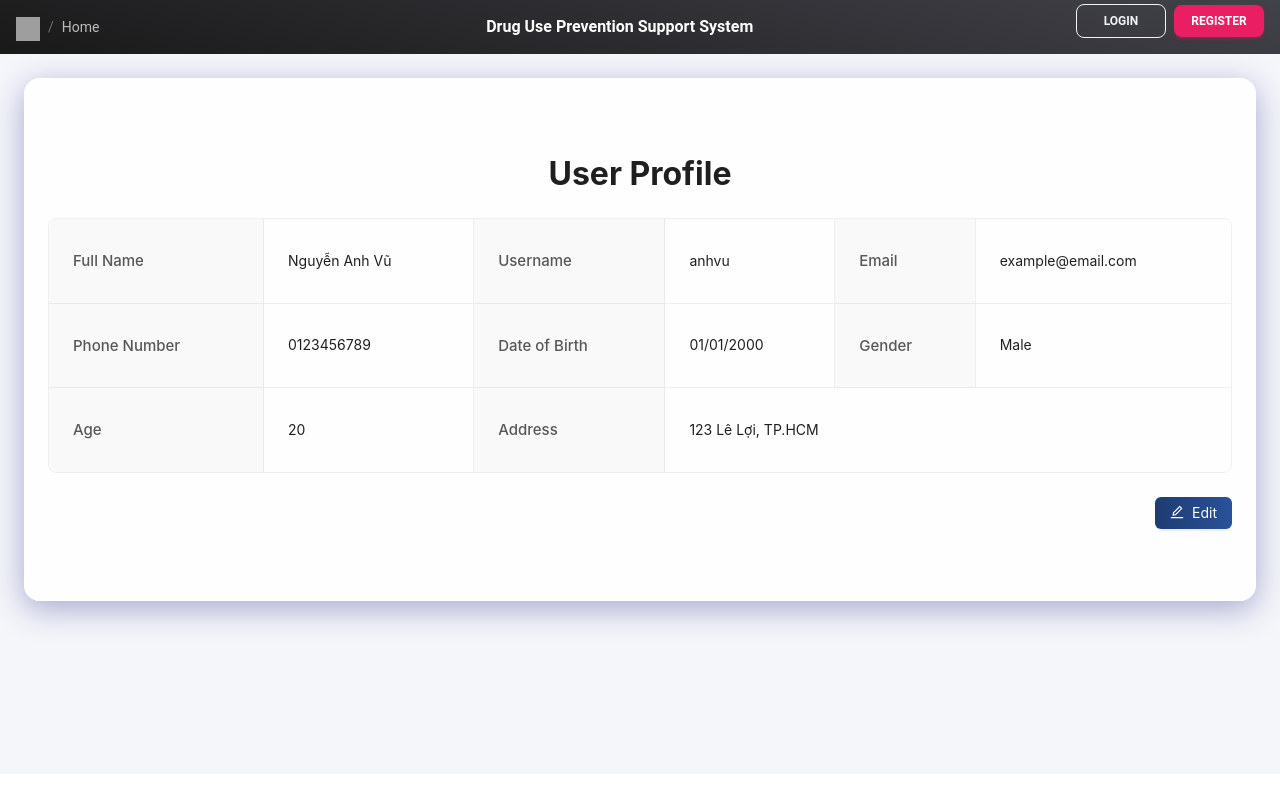
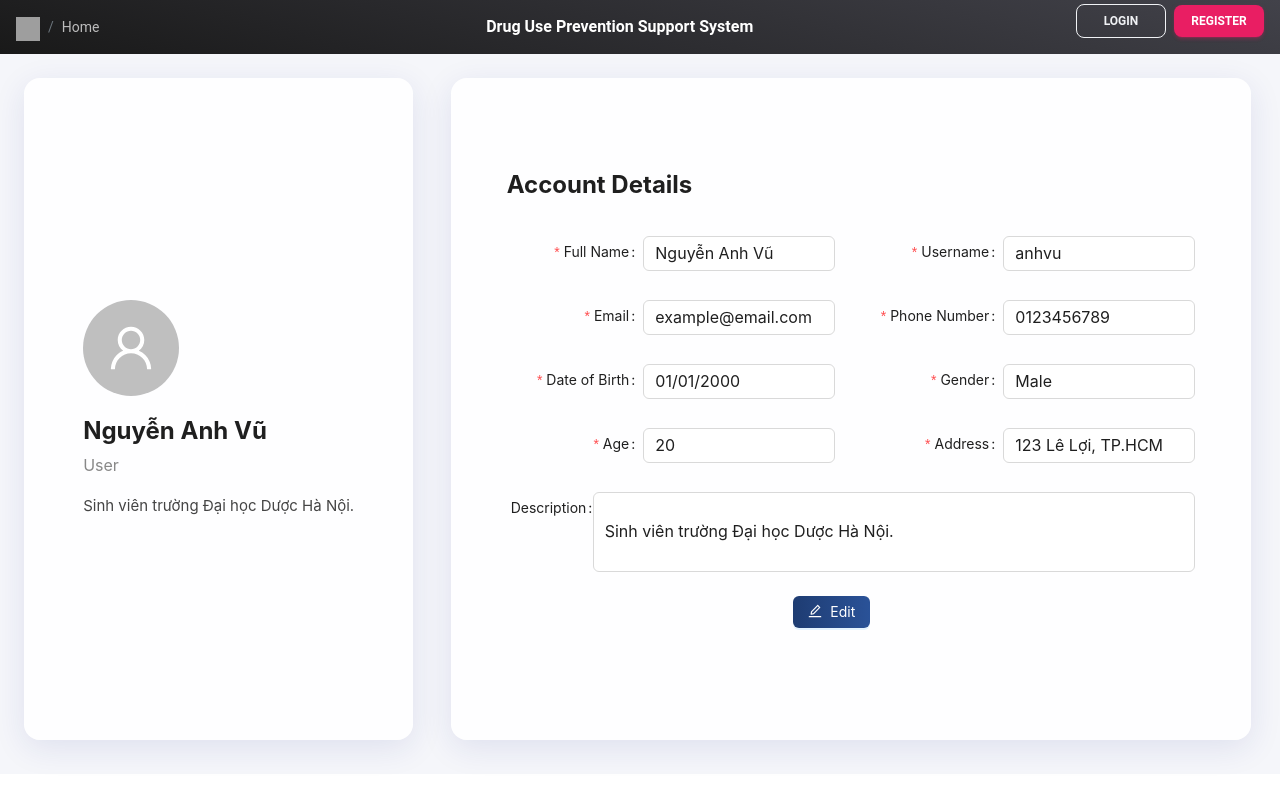
Before and after one commit to Summer2025SWP391-SE1832-Group3/DRUGS_FE, a React (Vite) app: page /profile in a window 1280 px wide. Built offline with nearby package versions, Linux system fonts and the light colour scheme; grey boxes are pictures that could not be loaded.

Commit message:
Recreate profile and register

```diff
--- a/src/pages/Profile.jsx
+++ b/src/pages/Profile.jsx
@@ -1,6 +1,6 @@
 import React, { useState } from 'react';
-import { Descriptions, Button, Input, message, Space, Card, DatePicker, Select, Form } from 'antd';
-import { EditOutlined, SaveOutlined } from '@ant-design/icons';
+import { Descriptions, Button, Input, message, Space, Card, DatePicker, Select, Form, Row, Col, Avatar } from 'antd';
+import { EditOutlined, SaveOutlined, UserOutlined } from '@ant-design/icons';
 import dayjs from 'dayjs';
 
 export default function Profile() {
@@ -15,6 +15,7 @@ export default function Profile() {
     gender: 'Male',
     age: '20',
     address: '123 Lê Lợi, TP.HCM',
+    description: 'Sinh viên trường Đại học Dược Hà Nội.'
   });
 
   const [tempUserInfo, setTempUserInfo] = useState({...userInfo});
@@ -48,136 +49,181 @@ export default function Profile() {
     }));
   };
 
-  const items = [
-    {
-      key: '1',
-      label: 'Full Name',
-      children: isEditing ? (
-        <Form.Item
-          name="fullName"
+  const fakeInputStyle = {
+    border: '1px solid #d9d9d9',
+    borderRadius: 6,
+    padding: '4px 11px',
+    minHeight: 32,
+    background: '#fff',
+    display: 'flex',
+    alignItems: 'center',
+    fontSize: 16,
+  };
+
+  return (
+    <div style={{
+      padding: '24px',
+      background: '#f5f6fa',
+      minHeight: '90vh'
+    }}>
+      <Row gutter={32} justify="center" align="stretch" style={{ minHeight: '75vh', display: 'flex' }}>
+        <Col xs={24} md={8} style={{ display: 'flex', flexDirection: 'column' }}>
+          <Card
+            style={{
+              width: '100%',
+              minHeight: '100%',
+              height: '100%',
+              marginBottom: 24,
+              boxShadow: '0 8px 32px 0 rgba(31, 38, 135, 0.10)',
+              borderRadius: 16,
+              border: 'none',
+              background: 'rgba(255,255,255,0.95)',
+              display: 'flex',
+              flexDirection: 'column',
+              alignItems: 'center',
+              justifyContent: 'center',
+              padding: '32px 16px',
+              flex: 1
+            }}
+          >
+            <Avatar size={96} icon={<UserOutlined />} src={null} style={{ marginBottom: 16 }} />
+            <div style={{ fontWeight: 700, fontSize: 24, marginBottom: 4 }}>{userInfo.fullName}</div>
+            <div style={{ color: '#888', fontSize: 16, marginBottom: 16 }}>User</div>
+            <div style={{ color: '#444', fontSize: 15, textAlign: 'center' }}>{userInfo.description}</div>
+          </Card>
+        </Col>
+        <Col xs={24} md={16} style={{ display: 'flex', flexDirection: 'column', justifyContent: 'center', height: '100%' }}>
+          <div style={{
+            width: '100%',
+            height: '100%',
+            display: 'flex',
+            flexDirection: 'column',
+            justifyContent: 'center',
+            alignItems: 'center',
+          }}>
+            <Card
+              style={{
+                width: '100%',
+                maxWidth: 800,
+                minHeight: '100%',
+                height: '100%',
+                boxShadow: '0 8px 32px 0 rgba(31, 38, 135, 0.10)',
+                borderRadius: 16,
+                border: 'none',
+                background: 'rgba(255,255,255,0.95)',
+                display: 'flex',
+                flexDirection: 'column',
+                justifyContent: 'center',
+                flex: 1,
+                padding: '32px 32px',
+              }}
+            >
+              <Form
+                form={form}
+                layout="horizontal"
+                style={{ paddingBlock: 32 }}
+              >
+                <div style={{ fontSize: 24, fontWeight: 700, marginBottom: 32, textAlign: 'left' }}>Account Details</div>
+                <Row gutter={32}>
+                  <Col xs={24} md={12}>
+                    <Form.Item name="fullName" label="Full Name" labelCol={{span:10}} wrapperCol={{span:14}}
                       rules={[
                         { required: true, message: 'Please enter your full name!' },
                         { min: 2, message: 'Name must be at least 2 characters!' }
-          ]}
-          initialValue={tempUserInfo.fullName}
-        >
-          <Input
-            placeholder="Enter your full name"
-            onChange={(e) => handleInputChange('fullName', e.target.value)}
-          />
+                      ]} initialValue={tempUserInfo.fullName}>
+                      {isEditing ? (
+                        <Input placeholder="Enter your full name" onChange={e => handleInputChange('fullName', e.target.value)} />
+                      ) : (
+                        <div style={fakeInputStyle}>{userInfo.fullName}</div>
+                      )}
                     </Form.Item>
-      ) : userInfo.fullName,
-    },
-    {
-      key: '2',
-      label: 'Username',
-      children: isEditing ? (
-        <Form.Item
-          name="username"
+                  </Col>
+                  <Col xs={24} md={12}>
+                    <Form.Item name="username" label="Username" labelCol={{span:10}} wrapperCol={{span:14}}
                       rules={[
                         { required: true, message: 'Please enter username!' },
                         { min: 4, message: 'Username must be at least 4 characters!' },
                         { pattern: /^[a-zA-Z0-9_]+$/, message: 'Username can only contain letters, numbers and underscore!' }
-          ]}
-          initialValue={tempUserInfo.username}
-        >
-          <Input
-            placeholder="Enter username"
-            onChange={(e) => handleInputChange('username', e.target.value)}
-          />
+                      ]} initialValue={tempUserInfo.username}>
+                      {isEditing ? (
+                        <Input placeholder="Enter username" onChange={e => handleInputChange('username', e.target.value)} />
+                      ) : (
+                        <div style={fakeInputStyle}>{userInfo.username}</div>
+                      )}
                     </Form.Item>
-      ) : userInfo.username,
-    },
-    {
-      key: '3',
-      label: 'Email',
-      children: isEditing ? (
-        <Form.Item
-          name="email"
+                  </Col>
+                </Row>
+                <Row gutter={32}>
+                  <Col xs={24} md={12}>
+                    <Form.Item name="email" label="Email" labelCol={{span:10}} wrapperCol={{span:14}}
                       rules={[
                         { required: true, message: 'Please enter your email!' },
                         { type: 'email', message: 'Please enter a valid email address!' }
-          ]}
-          initialValue={tempUserInfo.email}
-        >
-          <Input
-            placeholder="Enter your email"
-            onChange={(e) => handleInputChange('email', e.target.value)}
-          />
+                      ]} initialValue={tempUserInfo.email}>
+                      {isEditing ? (
+                        <Input placeholder="Enter your email" onChange={e => handleInputChange('email', e.target.value)} />
+                      ) : (
+                        <div style={fakeInputStyle}>{userInfo.email}</div>
+                      )}
                     </Form.Item>
-      ) : userInfo.email,
-    },
-    {
-      key: '4',
-      label: 'Phone Number',
-      children: isEditing ? (
-        <Form.Item
-          name="phone"
+                  </Col>
+                  <Col xs={24} md={12}>
+                    <Form.Item name="phone" label="Phone Number" labelCol={{span:10}} wrapperCol={{span:14}}
                       rules={[
                         { required: true, message: 'Please enter your phone number!' },
                         { pattern: /^[0-9]{10}$/, message: 'Phone number must be 10 digits!' }
-          ]}
-          initialValue={tempUserInfo.phone}
-        >
-          <Input
-            placeholder="Enter your phone number"
-            onChange={(e) => handleInputChange('phone', e.target.value)}
-          />
+                      ]} initialValue={tempUserInfo.phone}>
+                      {isEditing ? (
+                        <Input placeholder="Enter your phone number" onChange={e => handleInputChange('phone', e.target.value)} />
+                      ) : (
+                        <div style={fakeInputStyle}>{userInfo.phone}</div>
+                      )}
                     </Form.Item>
-      ) : userInfo.phone,
-    },
-    {
-      key: '5',
-      label: 'Date of Birth',
-      children: isEditing ? (
-        <Form.Item
-          name="dateOfBirth"
+                  </Col>
+                </Row>
+                <Row gutter={32}>
+                  <Col xs={24} md={12}>
+                    <Form.Item name="dateOfBirth" label="Date of Birth" labelCol={{span:10}} wrapperCol={{span:14}}
                       rules={[
                         { required: true, message: 'Please select your date of birth!' }
-          ]}
-          initialValue={tempUserInfo.dateOfBirth ? dayjs(tempUserInfo.dateOfBirth, 'DD/MM/YYYY') : null}
-        >
+                      ]} initialValue={tempUserInfo.dateOfBirth ? dayjs(tempUserInfo.dateOfBirth, 'DD/MM/YYYY') : null}>
+                      {isEditing ? (
                         <DatePicker
                           style={{ width: '100%' }}
                           size="large"
                           format="DD/MM/YYYY"
-            onChange={(date) => handleInputChange('dateOfBirth', date ? date.format('DD/MM/YYYY') : '')}
-            disabledDate={(current) => {
-              return current && current > dayjs().endOf('day');
-            }}
+                          onChange={date => handleInputChange('dateOfBirth', date ? date.format('DD/MM/YYYY') : '')}
+                          disabledDate={current => current && current > dayjs().endOf('day')}
                         />
+                      ) : (
+                        <div style={fakeInputStyle}>{userInfo.dateOfBirth}</div>
+                      )}
                     </Form.Item>
-      ) : userInfo.dateOfBirth,
-    },
-    {
-      key: '6',
-      label: 'Gender',
-      children: isEditing ? (
-        <Form.Item
-          name="gender"
+                  </Col>
+                  <Col xs={24} md={12}>
+                    <Form.Item name="gender" label="Gender" labelCol={{span:10}} wrapperCol={{span:14}}
                       rules={[
                         { required: true, message: 'Please select your gender!' }
-          ]}
-          initialValue={tempUserInfo.gender}
-        >
+                      ]} initialValue={tempUserInfo.gender}>
+                      {isEditing ? (
                         <Select
                           size="large"
-            onChange={(value) => handleInputChange('gender', value)}
+                          onChange={value => handleInputChange('gender', value)}
                           options={[
                             { value: 'male', label: 'Male' },
                             { value: 'female', label: 'Female' },
                             { value: 'other', label: 'Other' }
                           ]}
                         />
+                      ) : (
+                        <div style={fakeInputStyle}>{userInfo.gender}</div>
+                      )}
                     </Form.Item>
-      ) : userInfo.gender,
-    },
-    {
-      key: '7',
-      label: 'Age',
-      children: isEditing ? (
-        <Form.Item
-          name="age"
+                  </Col>
+                </Row>
+                <Row gutter={32}>
+                  <Col xs={24} md={12}>
+                    <Form.Item name="age" label="Age" labelCol={{span:10}} wrapperCol={{span:14}}
                       rules={[
                         { required: true, message: 'Please enter your age!' },
                         {
@@ -188,70 +234,40 @@ export default function Profile() {
                             return Promise.resolve();
                           }
                         }
-          ]}
-          initialValue={tempUserInfo.age}
-        >
-          <Input
-            type="number"
-            placeholder="Enter your age"
-            onChange={(e) => handleInputChange('age', e.target.value)}
-          />
+                      ]} initialValue={tempUserInfo.age}>
+                      {isEditing ? (
+                        <Input type="number" placeholder="Enter your age" onChange={e => handleInputChange('age', e.target.value)} />
+                      ) : (
+                        <div style={fakeInputStyle}>{userInfo.age}</div>
+                      )}
                     </Form.Item>
-      ) : userInfo.age,
-    },
-    {
-      key: '8',
-      label: 'Address',
-      span: 3,
-      children: isEditing ? (
-        <Form.Item
-          name="address"
+                  </Col>
+                  <Col xs={24} md={12}>
+                    <Form.Item name="address" label="Address" labelCol={{span:10}} wrapperCol={{span:14}}
                       rules={[
                         { required: true, message: 'Please enter your address!' },
                         { min: 5, message: 'Address must be at least 5 characters!' }
-          ]}
-          initialValue={tempUserInfo.address}
-        >
-          <Input
-            placeholder="Enter your address"
-            onChange={(e) => handleInputChange('address', e.target.value)}
-          />
+                      ]} initialValue={tempUserInfo.address}>
+                      {isEditing ? (
+                        <Input placeholder="Enter your address" onChange={e => handleInputChange('address', e.target.value)} />
+                      ) : (
+                        <div style={fakeInputStyle}>{userInfo.address}</div>
+                      )}
                     </Form.Item>
-      ) : userInfo.address,
-    },
-  ];
-
-  return (
-    <div style={{
-      padding: '24px',
-      background: '#f5f6fa',
-      minHeight: '90vh'
-    }}>
-      <Card
-        style={{
-          width: '100%',
-          maxWidth: 2500,
-          minHeight: 500,
-          paddingTop: 48,
-          paddingBottom: 48,
-          margin: '0 auto',
-          boxShadow: '0 8px 32px 0 rgba(31, 38, 135, 0.37)',
-          borderRadius: 16,
-          border: 'none',
-          background: 'rgba(255,255,255,0.95)'
-        }}
-      >
-        <Form form={form} layout="vertical">
-          <Descriptions
-            bordered
-            title={<span style={{ fontSize: 32, fontWeight: 700, textAlign: 'center', display: 'block' }}>User Profile</span>}
-            items={items}
-            style={{ marginBottom: 24 }}
-            labelStyle={{ padding: '30px 24px', fontWeight: 500, fontSize: 15 }}
-            contentStyle={{ padding: '30px 24px' }}
-          />
-
-          <Space style={{ display: 'flex', justifyContent: 'flex-end' }}>
+                  </Col>
+                </Row>
+                <Row gutter={32}>
+                  <Col xs={24} md={24}>
+                    <Form.Item name="description" label="Description" labelCol={{span:3}} wrapperCol={{span:21}} initialValue={tempUserInfo.description}>
+                      {isEditing ? (
+                        <Input.TextArea rows={4} placeholder="Enter description" onChange={e => handleInputChange('description', e.target.value)} />
+                      ) : (
+                        <div style={{...fakeInputStyle, minHeight: 80}}>{userInfo.description}</div>
+                      )}
+                    </Form.Item>
+                  </Col>
+                </Row>
+                <Form.Item wrapperCol={{ offset: 10 }}>
                   {isEditing ? (
                     <>
                       <Button
@@ -260,7 +276,8 @@ export default function Profile() {
                         onClick={handleSave}
                         style={{
                           background: 'linear-gradient(90deg, #1e3c72 0%, #2a5298 100%)',
-                    border: 'none'
+                          border: 'none',
+                          marginRight: 8
                         }}
                       >
                         Save
@@ -280,9 +297,12 @@ export default function Profile() {
                       Edit
                     </Button>
                   )}
-          </Space>
+                </Form.Item>
               </Form>
             </Card>
           </div>
+        </Col>
+      </Row>
+    </div>
   );
 }
```
Also changed, not shown: src/pages/Register.jsx (+27 -4 lines). Lines whose indentation alone changed are shown as unchanged.
